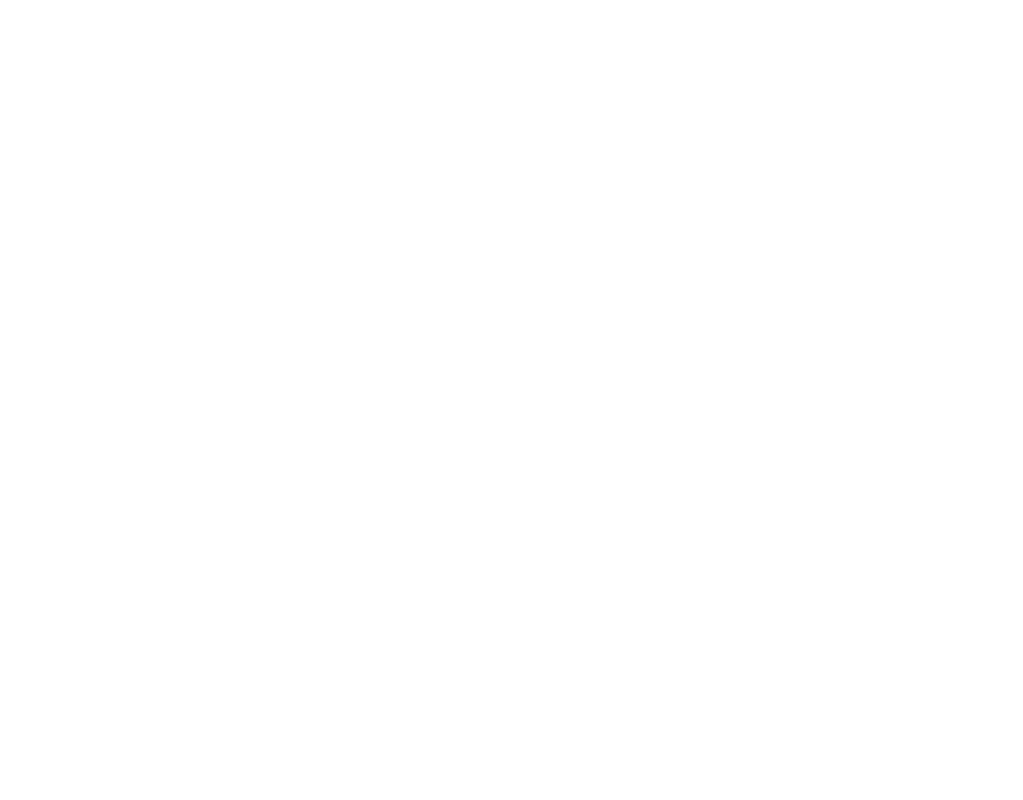
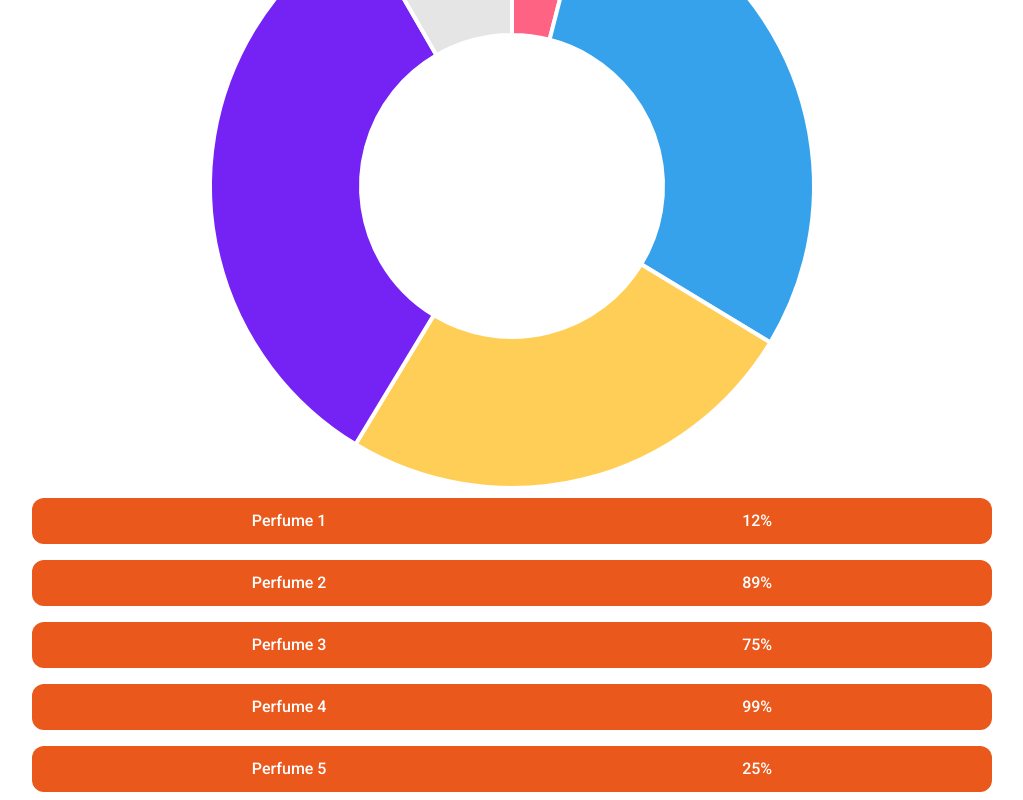
Before and after one commit to thejohnpg/hackaton-natura-iot, a React (Create React App) app: page /info in a window 1280 px wide. Shown: the part 431-1231 px from the top of the page, without its empty margins (128-1151 px from the left). Before the commit the page ends 800 px from the top, so only its background shows below. Built offline with nearby package versions, Linux system fonts and the light colour scheme.

Commit message:
chore: add Info Screen

```diff
--- a/package.json
+++ b/package.json
@@ -6,10 +6,13 @@
     "@testing-library/jest-dom": "^4.2.4",
     "@testing-library/react": "^9.3.2",
     "@testing-library/user-event": "^7.1.2",
+    "chart.js": "^2.9.3",
     "react": "^16.13.1",
+    "react-chartjs-2": "^2.10.0",
     "react-dom": "^16.13.1",
     "react-router-dom": "^5.2.0",
-    "react-scripts": "3.4.3"
+    "react-scripts": "3.4.3",
+    "react-svg-donuts": "^2.0.0"
   },
   "scripts": {
     "start": "react-scripts start",
--- a/src/App.css
+++ b/src/App.css
@@ -14,7 +14,7 @@
   justify-content: center;
   align-items: center;
   width: 100%;
-  height: 30vh;
+  height: 25vh;
 }
 
 .imgLogo {
--- /dev/null
+++ b/src/components/Info/index.css
@@ -0,0 +1,24 @@
+
+.containerInfoPerfume {
+  display: flex;
+  flex-direction: column;
+  justify-content: center;
+  align-items: center;
+}
+
+.infoPerfumePercent {
+  display: flex;
+  justify-content: space-around;
+  width: 75vw;
+  background-color: var(--primary-color);
+  color: #fff;
+  padding: 8px 12px;
+  margin: 8px 0;
+  line-height: 30px;
+  border-radius: 12px;
+  border: none;
+  outline: none;
+  box-sizing: border-box;
+  cursor: pointer;
+
+}
--- /dev/null
+++ b/src/components/Info/index.js
@@ -0,0 +1,71 @@
+import React, { useState, useEffect } from 'react';
+
+import { Doughnut } from 'react-chartjs-2';
+
+import './index.css';
+
+
+export default function Login() {
+  const [data, setData] = useState({});
+  const [perfume1, setPerfume1] = useState(12);
+  const [perfume2, setPerfume2] = useState(89);
+  const [perfume3, setPerfume3] = useState(75);
+  const [perfume4, setPerfume4] = useState(99);
+  const [perfume5, setPerfume5] = useState(25);
+
+  const chart = () => {
+    setData({
+      labels: ["perfume1", "perfume2", "perfume3", "Perfume4", "Perfume5"],
+      datasets: [
+        {
+          data: [12, 89, 75, 99, 25],
+          backgroundColor: [
+            '#FF6384',
+            '#36A2EB',
+            '#FFCE56',
+            '#7522f4'
+          ],
+          borderWidth: 4
+        }
+      ]
+    })
+  }
+
+  useEffect(() => {
+    chart()
+  }, [])
+
+  return (
+    <div>
+      <h1>Informações de Uso</h1>
+
+      <Doughnut data={data} options={
+        { responsive: true }
+      } />
+
+      <div className="containerInfoPerfume">
+        <div className="infoPerfumePercent">
+          <span>Perfume 1</span>
+          <span>{perfume1}%</span>
+        </div>
+        <div className="infoPerfumePercent">
+          <span>Perfume 2</span>
+          <span>{perfume2}%</span>
+        </div>
+        <div className="infoPerfumePercent">
+          <span>Perfume 3</span>
+          <span>{perfume3}%</span>
+        </div>
+        <div className="infoPerfumePercent">
+          <span>Perfume 4</span>
+          <span>{perfume4}%</span>
+        </div>
+        <div className="infoPerfumePercent">
+          <span>Perfume 5</span>
+          <span>{perfume5}%</span>
+        </div>
+      </div>
+    </div>
+
+  )
+}
--- a/src/components/Login/index.js
+++ b/src/components/Login/index.js
@@ -1,5 +1,4 @@
 import React from 'react';
-
 
 import './index.css';
 
--- a/src/routes.js
+++ b/src/routes.js
@@ -4,11 +4,14 @@
 import Login from './components/Login';
 import SignUp from './components/SignUp';
 
+import Info from './components/Info';
+
 export default function Routes() {
     return (
         <Switch>
             <Route path="/" exact component={Login} />
             <Route path="/cadastro" component={SignUp} />
+            <Route path="/info" component={Info} />
         </Switch>
     );
 };
```
Also changed, not shown: 1 other file (tests, documents, lock files or other folders).
